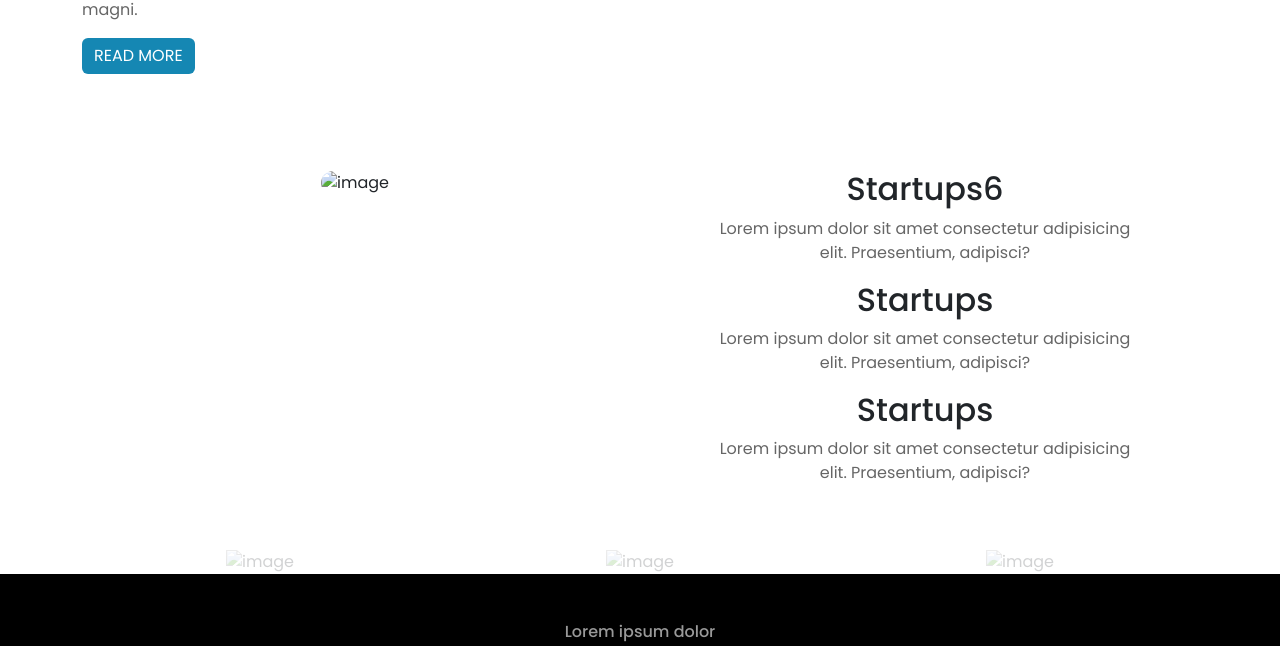
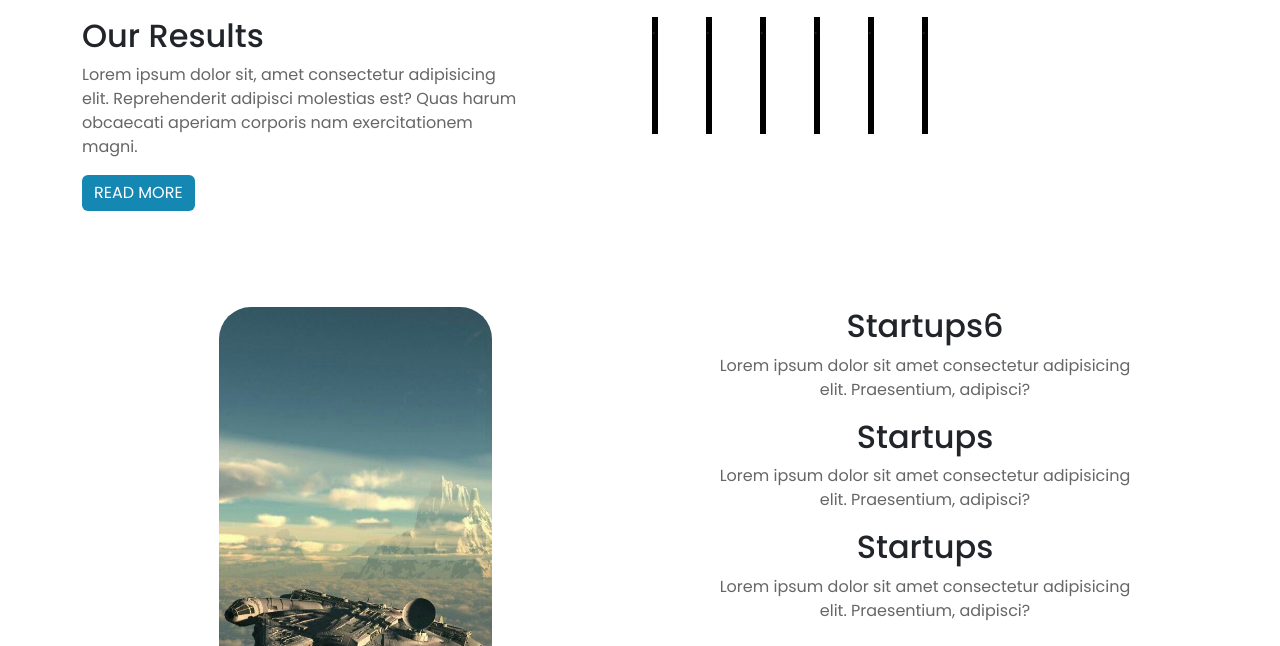
Before and after one commit to shaaheensaab/creon, a website: page index.html in a window 1280 px wide. Shown: the part 1379-2025 px from the top of the page. Drawn offline with nearby package versions, Linux system fonts and the light colour scheme; files that its build step writes are made by us from their sources; the site is published under a folder, as on GitHub Pages, so addresses that start at the root find nothing; a web font is replaced by a local one.

Commit message:
image rechecked

```diff
--- a/index.html
+++ b/index.html
@@ -42,7 +42,7 @@
 
         <div class="col-md-6">
           <div class="text-center">
-            <img class="w-50" src="/assets/featured-image.jpg" alt="image">
+            <img class="w-50" src="assets/featured-image.jpg" alt="image">
           </div>
         </div>
       </div>
@@ -119,7 +119,7 @@
 
       <div class="row mt-5 text-center ">
         <div class="col-md-6">
-          <img src="/assets/project-one-bg-Star-Wars.jpg" alt="image">
+          <img src="assets/project-one-bg-Star-Wars.jpg" alt="image">
         </div>
 
         <div class="col-md-6 result-cont mt-5 mt-md-0">
@@ -140,13 +140,13 @@
     <div class="container text-center">
       <div class="row">
         <div class="col-4">
-          <img src="/assets/gbr-png.png" alt="image">
+          <img src="assets/gbr-png.png" alt="image">
         </div>
         <div class="col-md-4">
-          <img src="/assets/pcomplx transparent.png" alt="image">
+          <img src="assets/pcomplx transparent.png" alt="image">
         </div>
         <div class="col-4">
-          <img src="/assets/gbr-png.png" alt="image">
+          <img src="assets/gbr-png.png" alt="image">
         </div>
       </div>
     </div>
```
